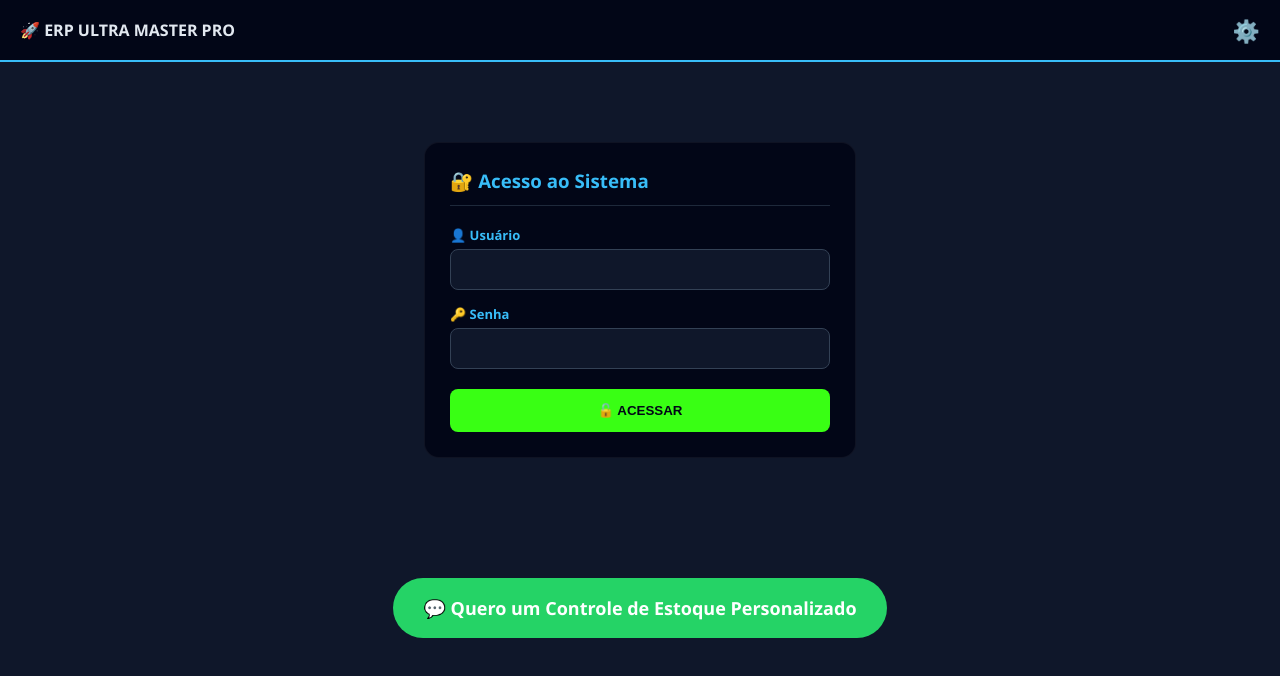
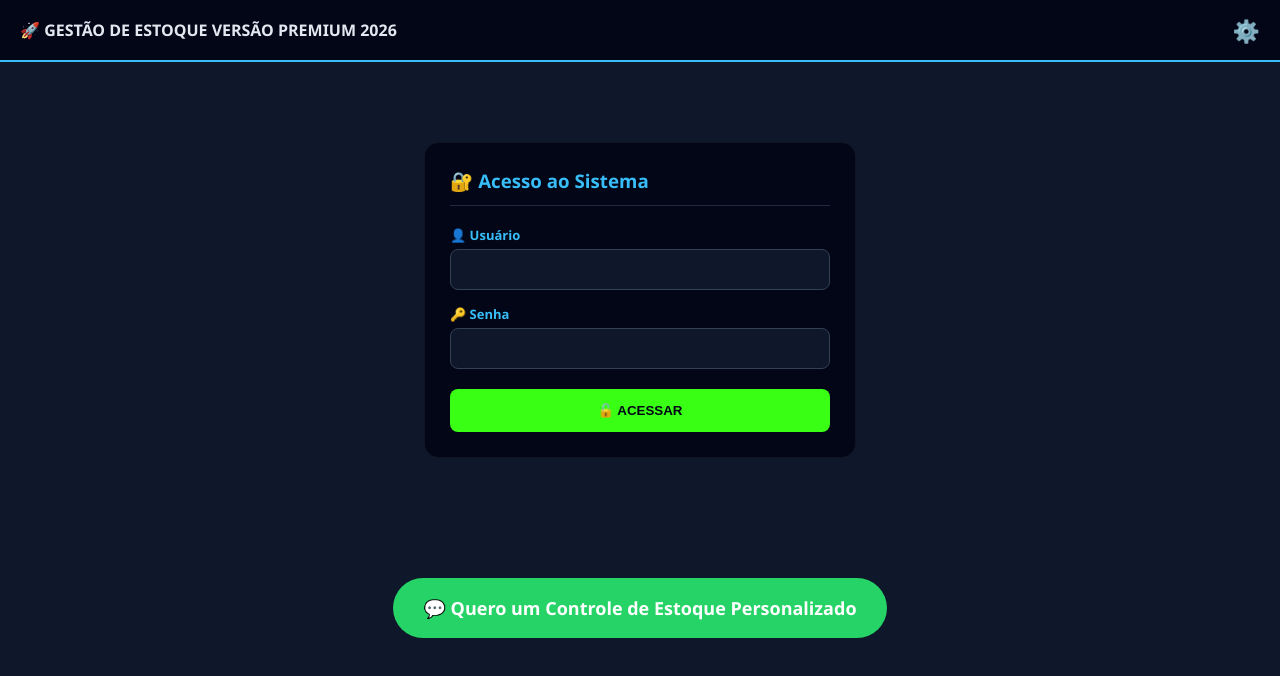
Before and after one commit to italong8-sys/Gestao-de-Estoque-Versao-Premium, a plain HTML site: page index.html in a window 1280 px wide. Drawn offline with nearby package versions, Linux system fonts and the light colour scheme.

Commit message:
Update index.html

```diff
--- a/index.html
+++ b/index.html
@@ -109,7 +109,7 @@ td { padding: 10px; border-bottom: 1px solid #1e293b; }
 <body>
 
 <header>
-    <div>🚀 <strong>ERP ULTRA MASTER PRO</strong></div>
+    <div>🚀 <strong>GESTÃO DE ESTOQUE VERSÃO PREMIUM 2026</strong></div>
     <div class="user-area">
         <span id="usuarioTopo" class="user"></span>
         <span class="config-btn" onclick="abrirConfig()">⚙️</span>
```
